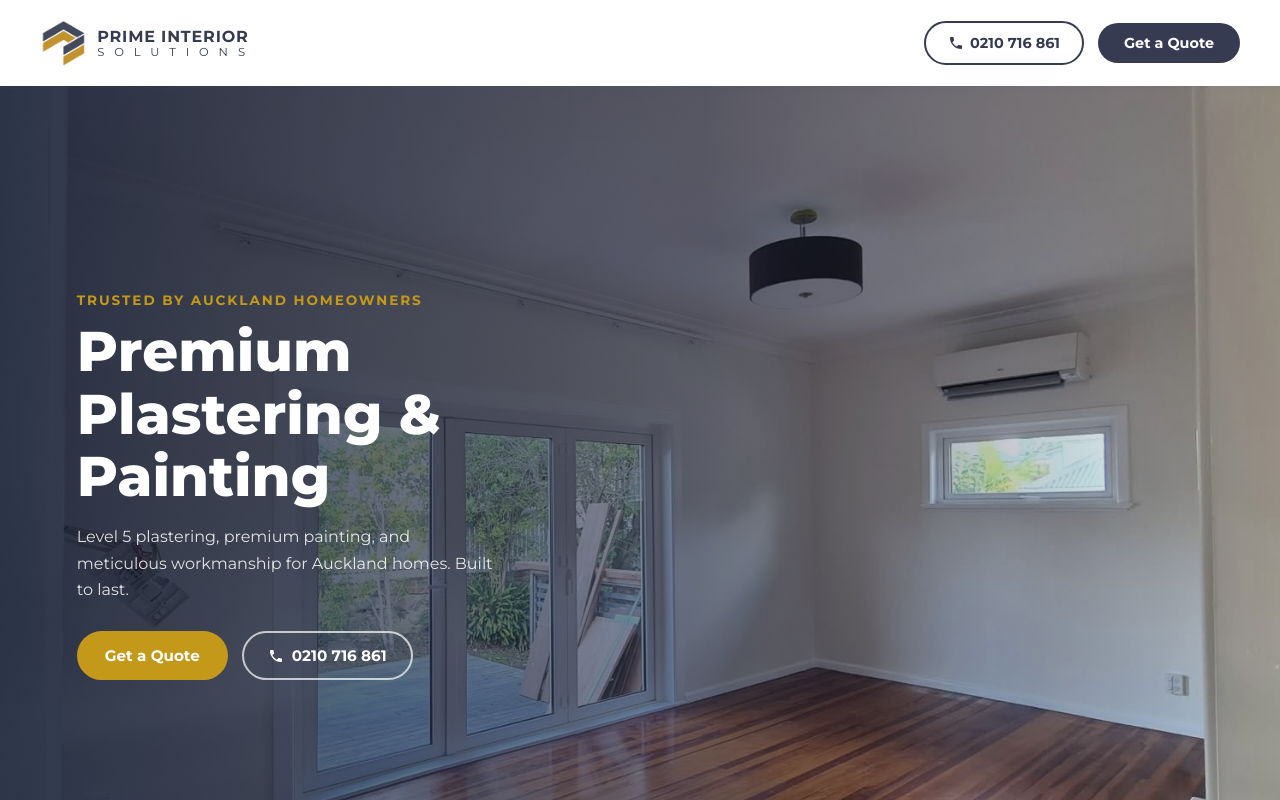
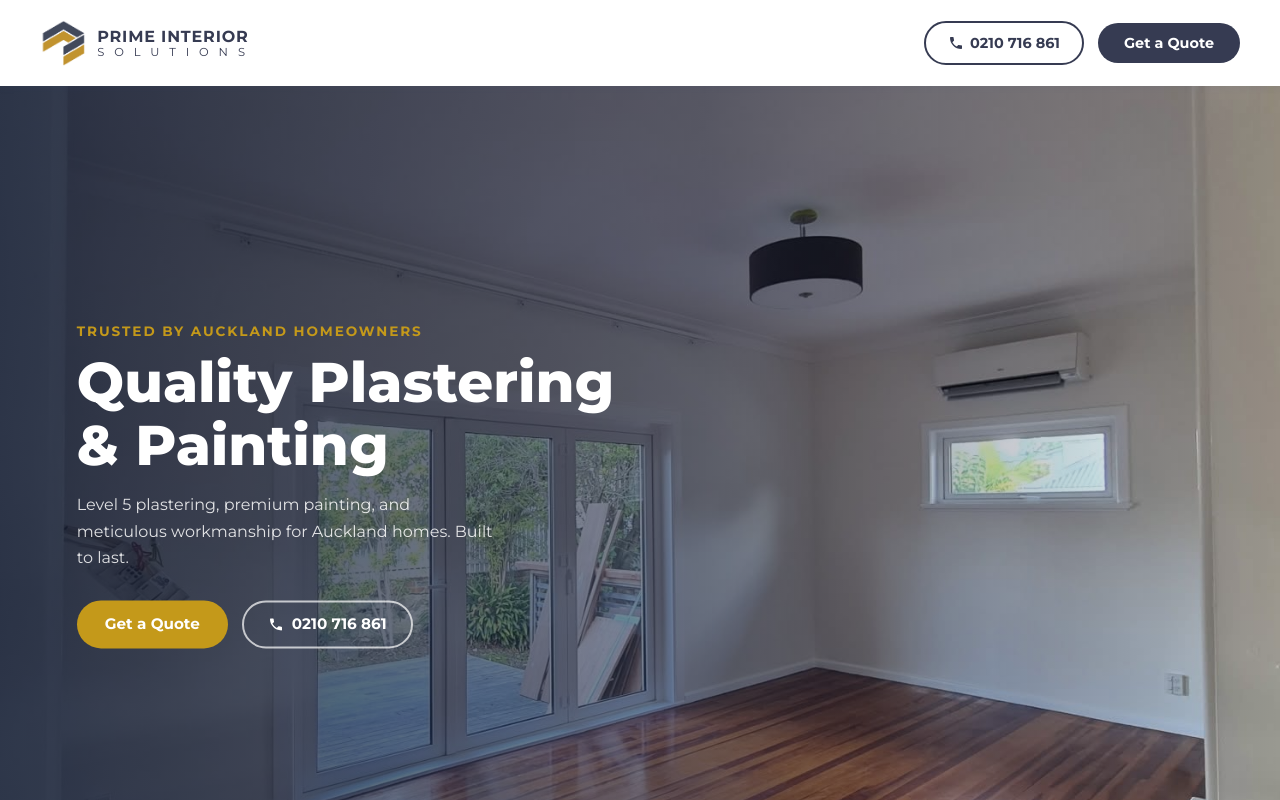
Before and after one commit to ddarylmae/prime-interior-solutions-nz, a Next.js app: page / in a window 1280 px wide. Shown: the top 800 px of the page. Built offline with nearby package versions, Linux system fonts and the light colour scheme.

Commit message:
Updated descriptions for open graph preview, updated headline

```diff
--- a/src/app/layout.tsx
+++ b/src/app/layout.tsx
@@ -12,9 +12,9 @@ const montserrat = Montserrat({
 const SITE_URL = "https://prime-interior-solutions-nz.vercel.app";
 const SITE_NAME = "Prime Interior Solutions NZ";
 const SITE_TITLE =
-  "Prime Interior Solutions NZ | Plasterer and Painter in Auckland";
+  "Prime Interior Solutions NZ | Plastering and Painting services in Auckland";
 const SITE_DESCRIPTION =
-  "Trusted plasterer and painter serving Auckland homeowners. Specialising in Level 5 plastering, GIB stopping, interior & exterior painting, and surface preparation. 9+ years experience. Get a free quote.";
+  "Plastering & Painting trusted by Auckland homeowners. 9+ years in business. Level 5 plastering, GIB stopping, interior & exterior painting, and surface preparation. Free quotes available.";
 
 export const metadata: Metadata = {
   metadataBase: new URL(SITE_URL),
@@ -41,7 +41,7 @@ const localBusinessSchema = {
   "@type": "LocalBusiness",
   name: "Prime Interior Solutions NZ",
   description:
-    "Trusted plasterer and painter serving Auckland homeowners. Specialising in Level 5 plastering, GIB stopping, interior & exterior painting, and surface preparation.",
+    "Plastering & Painting trusted by Auckland homeowners. 9+ years in business. Level 5 plastering, GIB stopping, interior & exterior painting, and surface preparation.",
   telephone: "+64210716861",
   email: "prime.interiornz@outlook.com",
   areaServed: {
--- a/src/app/page.tsx
+++ b/src/app/page.tsx
@@ -47,7 +47,7 @@ export default async function Home() {
         <div className={styles.heroContent}>
           <p className={styles.heroEyebrow}>Trusted by Auckland Homeowners</p>
           <h1 className={styles.heroHeading}>
-            Premium Plastering &amp; Painting
+            Quality Plastering &amp; Painting
           </h1>
           <p className={styles.heroDesc}>
             Level 5 plastering, premium painting, and meticulous workmanship for
```
